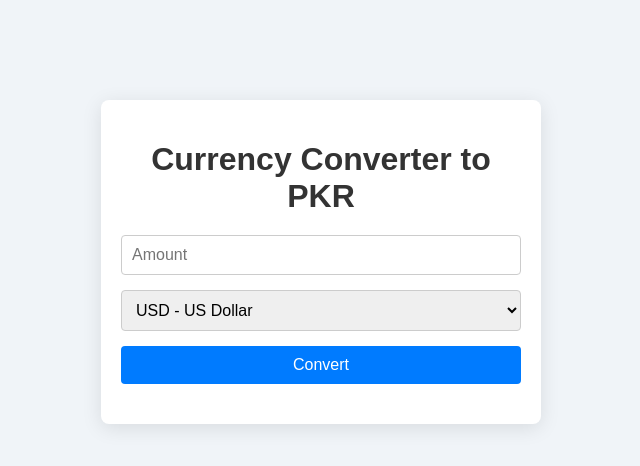
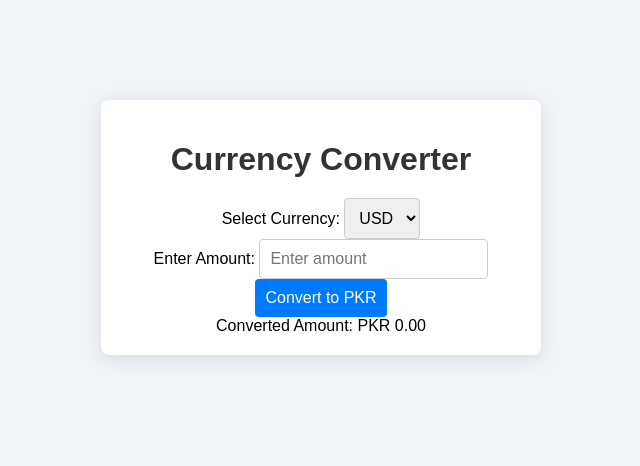
Before and after one commit to AyeshaMalak/Currencychanger, a plain HTML site: page index.html in a window 1280 px wide. Shown: the whole page, without its empty margins (319-959 px from the left). Drawn offline with Linux system fonts and the light colour scheme.

Commit message:
Update index.html

```diff
--- a/index.html
+++ b/index.html
@@ -8,20 +8,23 @@
 </head>
 <body>
     <div class="container">
-        <h1>Currency Converter to PKR</h1>
-        <div class="converter">
-            <input type="number" id="amount" placeholder="Amount" />
+        <h1>Currency Converter</h1>
+        <div class="input-group">
+            <label for="currency">Select Currency:</label>
             <select id="currency">
-                <option value="usd">USD - US Dollar</option>
-                <option value="eur">EUR - Euro</option>
-                <option value="gbp">GBP - British Pound</option>
-                <option value="inr">INR - Indian Rupee</option>
-                <option value="cny">CNY - Chinese Yuan</option>
+                <option value="usd">USD</option>
+                <option value="eur">EUR</option>
+                <option value="gbp">GBP</option>
             </select>
-            <button onclick="convertCurrency()">Convert</button>
         </div>
-        <h2 id="result"></h2>
+        <div class="input-group">
+            <label for="amount">Enter Amount:</label>
+            <input type="number" id="amount" placeholder="Enter amount" min="0">
+        </div>
+        <button id="convertBtn">Convert to PKR</button>
+        <div class="result" id="result">Converted Amount: PKR 0.00</div>
     </div>
+
     <script src="script.js"></script>
 </body>
 </html>
```
